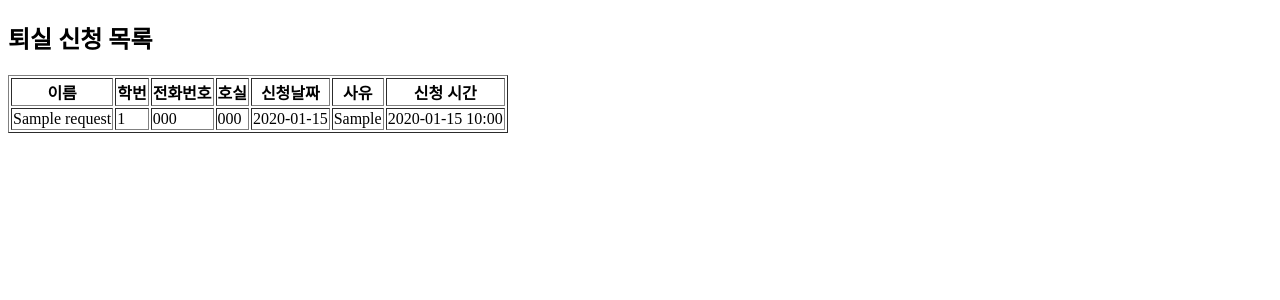
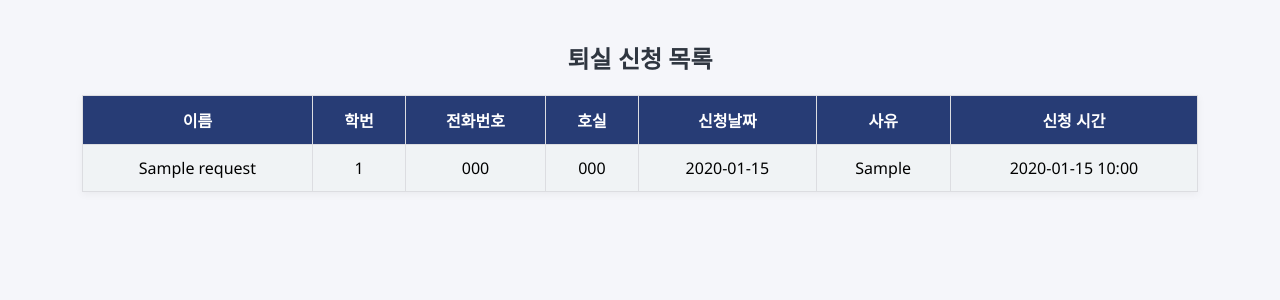
Before and after one commit to DevFayzullo/dorm-project, a Flask app: page /requests in a window 1280 px wide. Shown: the top 300 px of the page. Run offline with Flask 2, Linux system fonts and the light colour scheme; a user stored in the database is signed in; tables that the repository leaves empty hold one stand-in row (values such as "Sample post"); some libraries are stand-ins or nearby versions.

Commit message:
style is added

```diff
--- a/templates/requests.html
+++ b/templates/requests.html
@@ -2,12 +2,52 @@
 <html lang="en">
   <head>
     <meta charset="UTF-8" />
-    <title>Title</title>
+    <title>퇴실 신청 목록</title>
+    <style>
+      body {
+        font-family: "Segoe UI", sans-serif;
+        background-color: #f5f6fa;
+        margin: 0;
+        padding: 20px;
+      }
+      h2 {
+        text-align: center;
+        color: #2f3640;
+      }
+      table {
+        margin: 20px auto;
+        border-collapse: collapse;
+        width: 90%;
+        background-color: #ffffff;
+        box-shadow: 0 2px 8px rgba(0, 0, 0, 0.05);
+      }
+      th,
+      td {
+        border: 1px solid #dcdde1;
+        padding: 12px 15px;
+        text-align: center;
+      }
+      th {
+        background-color: #273c75;
+        color: #ffffff;
+      }
+      tr:nth-child(even) {
+        background-color: #f0f3f5;
+      }
+      tr:hover {
+        background-color: #dcdde1;
+      }
+      p {
+        text-align: center;
+        font-size: 18px;
+        color: #718093;
+      }
+    </style>
   </head>
   <body>
-  {% if requests %}
+    {% if requests %}
     <h2>퇴실 신청 목록</h2>
-    <table border="1">
+    <table>
       <tr>
         <th>이름</th>
         <th>학번</th>
@@ -30,7 +70,7 @@
       {% endfor %}
     </table>
     {% else %}
-    <p>No requests...!</p>
+    <p>현재 퇴실 신청이 없습니다.</p>
     {% endif %}
   </body>
 </html>
```
Also changed, not shown: templates/my_request.html (+79 -15 lines), templates/studentsList.html (+13 -11 lines).
